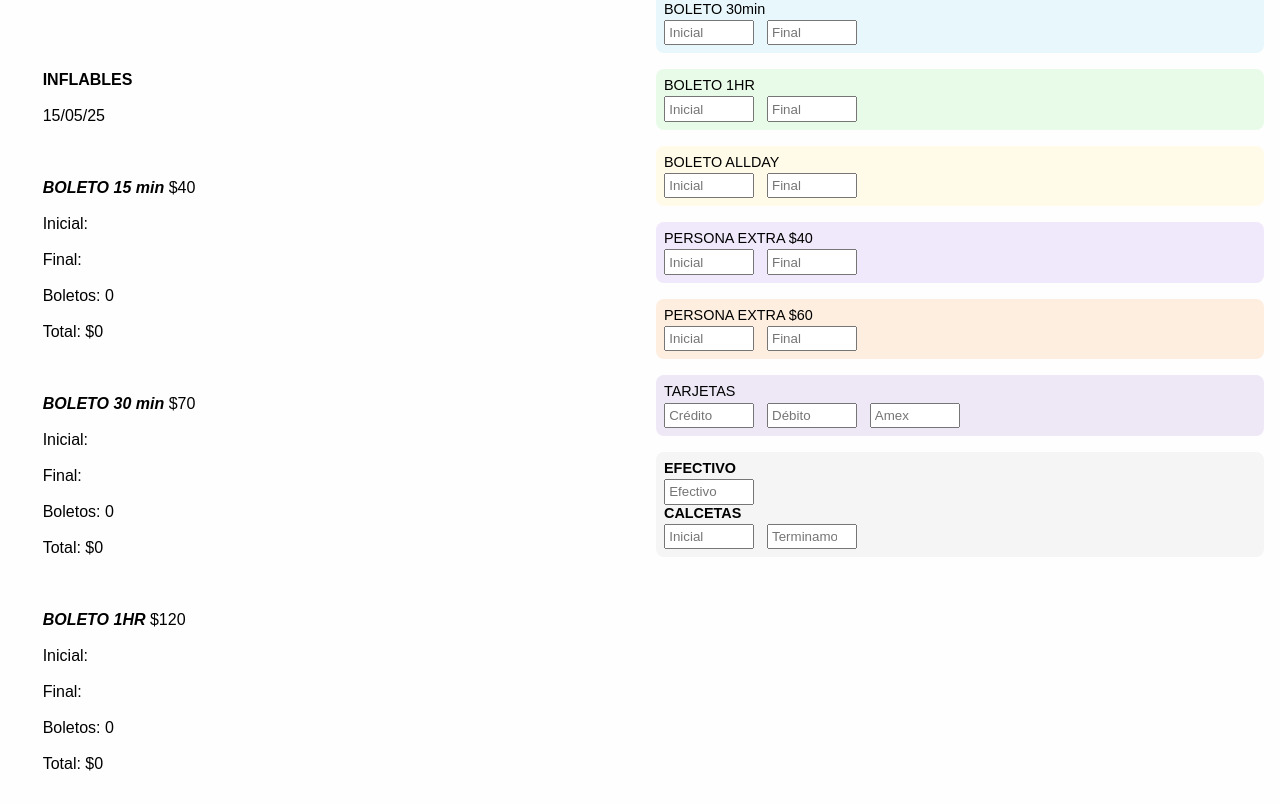
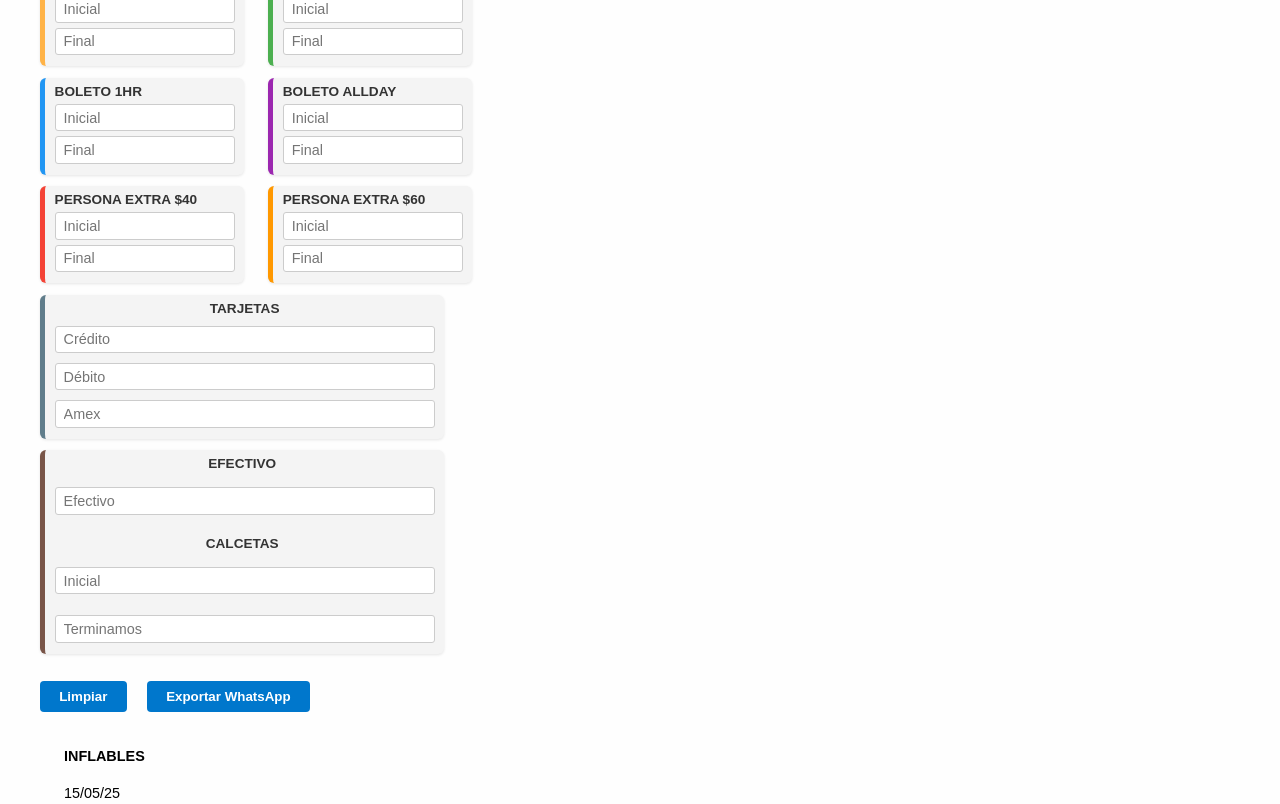
Before and after one commit to JonBuluc/cortePB, a plain HTML site: page index.html in a window 1280 px wide. Shown: the part 100-904 px from the top of the page. Drawn offline with Linux system fonts and the light colour scheme.

Commit message:
feat: agregar estilos para inputs alineados a la derecha del título, colores por tipo de boleto y botones para limpiar y exportar datos a WhatsApp

```diff
--- a/index.html
+++ b/index.html
@@ -10,117 +10,116 @@
 <body>
   <div class="contenido-izquierda">
     <div class="titulo">Corte PB</div>
-    <p>
-      <strong>INFLABLES</strong><br>
-      15/05/25<br><br>
 
-      <em><strong>BOLETO 15 min</strong></em> $40<br>
-      Inicial: <span id="boleto15InicialTexto"></span><br>
-      Final: <span id="boleto15FinalTexto"></span><br>
-      Boletos: <span id="boleto15Boletos">0</span><br>
-      Total: <span id="boleto15Total">$0</span><br><br>
+    <!-- Inputs justo abajo del título -->
+    <div class="formulario-derecha" style="margin-bottom: 1rem;">
+      <div class="seccion-formulario form-boleto15">
+        <label>BOLETO 15min</label>
+        <input id="boleto15Inicial" type="number" placeholder="Inicial" />
+        <input id="boleto15Final" type="number" placeholder="Final" />
+      </div>
+      <div class="seccion-formulario form-boleto30">
+        <label>BOLETO 30min</label>
+        <input id="boleto30Inicial" type="number" placeholder="Inicial" />
+        <input id="boleto30Final" type="number" placeholder="Final" />
+      </div>
+      <div class="seccion-formulario form-boleto1h">
+        <label>BOLETO 1HR</label>
+        <input id="boleto1hInicial" type="number" placeholder="Inicial" />
+        <input id="boleto1hFinal" type="number" placeholder="Final" />
+      </div>
+      <div class="seccion-formulario form-boletoAD">
+        <label>BOLETO ALLDAY</label>
+        <input id="boletoAlldayInicial" type="number" placeholder="Inicial" />
+        <input id="boletoAlldayFinal" type="number" placeholder="Final" />
+      </div>
+      <div class="seccion-formulario form-extra40">
+        <label>PERSONA EXTRA $40</label>
+        <input id="personaExtra40Inicial" type="number" placeholder="Inicial" />
+        <input id="personaExtra40Final" type="number" placeholder="Final" />
+      </div>
+      <div class="seccion-formulario form-extra60">
+        <label>PERSONA EXTRA $60</label>
+        <input id="personaExtra60Inicial" type="number" placeholder="Inicial" />
+        <input id="personaExtra60Final" type="number" placeholder="Final" />
+      </div>
+      <div class="seccion-formulario form-tarjeta">
+        <label>TARJETAS</label>
+        <input id="tarjetaCredito" type="number" placeholder="Crédito" />
+        <input id="tarjetaDebito" type="number" placeholder="Débito" />
+        <input id="tarjetaAmex" type="number" placeholder="Amex" />
+      </div>
+      <div class="seccion-formulario form-global">
+        <label>EFECTIVO</label>
+        <input id="efectivoTotal" type="number" placeholder="Efectivo" />
+        <label>CALCETAS</label>
+        <input id="calcetasInicial" type="number" placeholder="Inicial" />
+        <input id="calcetasTerminamos" type="number" placeholder="Terminamos" />
+      </div>
 
-      <em><strong>BOLETO 30 min</strong></em> $70<br>
-      Inicial: <span id="boleto30InicialTexto"></span><br>
-      Final: <span id="boleto30FinalTexto"></span><br>
-      Boletos: <span id="boleto30Boletos">0</span><br>
-      Total: <span id="boleto30Total">$0</span><br><br>
-
-      <em><strong>BOLETO 1HR</strong></em> $120<br>
-      Inicial: <span id="boleto1hInicialTexto"></span><br>
-      Final: <span id="boleto1hFinalTexto"></span><br>
-      Boletos: <span id="boleto1hBoletos">0</span><br>
-      Total: <span id="boleto1hTotal">$0</span><br><br>
-
-      <em><strong>BOLETO ALLDAY</strong></em> $250<br>
-      Inicial: <span id="boletoAlldayInicialTexto"></span><br>
-      Final: <span id="boletoAlldayFinalTexto"></span><br>
-      Boletos: <span id="boletoAlldayBoletos">0</span><br>
-      Total: <span id="boletoAlldayTotal">$0</span><br><br>
-
-      <em><strong>PERSONA EXTRA</strong></em> $40<br>
-      Inicial: <span id="personaExtra40InicialTexto"></span><br>
-      Final: <span id="personaExtra40FinalTexto"></span><br>
-      Venta: <span id="personaExtra40Boletos">0</span><br>
-      Total: <span id="personaExtra40Total">$0</span><br><br>
-
-      <em><strong>PERSONA EXTRA</strong></em> $60<br>
-      Inicial: <span id="personaExtra60InicialTexto"></span><br>
-      Final: <span id="personaExtra60FinalTexto"></span><br>
-      Venta: <span id="personaExtra60Boletos">0</span><br>
-      Total: <span id="personaExtra60Total">$0</span><br><br>
-
-      <strong>Tarjeta</strong><br>
-      Crédito: <span id="tarjetaCreditoTexto">$0</span><br>
-      Débito: <span id="tarjetaDebitoTexto">$0</span><br>
-      Amex: <span id="tarjetaAmexTexto"></span><br>
-      Total: <span id="totalTarjeta">$0</span><br>
-      Efectivo: <span id="efectivoTexto">$0</span><br>
-      Total venta: <span id="totalVenta">$0</span><br>
-      Total de boletos: <span id="totalBoletos">0</span><br>
-      Global: <span id="globalTotal">$0</span><br><br>
-
-      <strong>CALCETAS</strong><br>
-      Iniciamos: <span id="calcetasInicialTexto"></span><br>
-      Terminamos: <span id="calcetasTerminamosTexto"></span><br>
-      Vendidas: <span id="calcetasVendidas">0</span><br>
-      Total: <span id="calcetasTotal">$0</span><br>
-    </p>
-  </div>
-
-  <div class="formulario-derecha">
-    <!-- Formulario para cada sección -->
-    <div class="seccion-formulario form-boleto15">
-      <label>BOLETO 15min</label>
-      <input id="boleto15Inicial" type="number" placeholder="Inicial">
-      <input id="boleto15Final" type="number" placeholder="Final">
+      <!-- Botones -->
+      <div style="margin-top: 1rem;">
+        <button id="botonLimpiar">Limpiar</button>
+        <button id="botonExportar">Exportar WhatsApp</button>
+      </div>
     </div>
 
-    <div class="seccion-formulario form-boleto30">
-      <label>BOLETO 30min</label>
-      <input id="boleto30Inicial" type="number" placeholder="Inicial">
-      <input id="boleto30Final" type="number" placeholder="Final">
-    </div>
+    <p>
+      <strong>INFLABLES</strong><br />
+      15/05/25<br /><br />
 
-    <div class="seccion-formulario form-boleto1h">
-      <label>BOLETO 1HR</label>
-      <input id="boleto1hInicial" type="number" placeholder="Inicial">
-      <input id="boleto1hFinal" type="number" placeholder="Final">
-    </div>
+      <em><strong>BOLETO 15 min</strong></em> $40<br />
+      Inicial: <span id="boleto15InicialTexto"></span><br />
+      Final: <span id="boleto15FinalTexto"></span><br />
+      Boletos: <span id="boleto15Boletos">0</span><br />
+      Total: <span id="boleto15Total">$0</span><br /><br />
 
-    <div class="seccion-formulario form-boletoAD">
-      <label>BOLETO ALLDAY</label>
-      <input id="boletoAlldayInicial" type="number" placeholder="Inicial">
-      <input id="boletoAlldayFinal" type="number" placeholder="Final">
-    </div>
+      <em><strong>BOLETO 30 min</strong></em> $70<br />
+      Inicial: <span id="boleto30InicialTexto"></span><br />
+      Final: <span id="boleto30FinalTexto"></span><br />
+      Boletos: <span id="boleto30Boletos">0</span><br />
+      Total: <span id="boleto30Total">$0</span><br /><br />
 
-    <div class="seccion-formulario form-extra40">
-      <label>PERSONA EXTRA $40</label>
-      <input id="personaExtra40Inicial" type="number" placeholder="Inicial">
-      <input id="personaExtra40Final" type="number" placeholder="Final">
-    </div>
+      <em><strong>BOLETO 1HR</strong></em> $120<br />
+      Inicial: <span id="boleto1hInicialTexto"></span><br />
+      Final: <span id="boleto1hFinalTexto"></span><br />
+      Boletos: <span id="boleto1hBoletos">0</span><br />
+      Total: <span id="boleto1hTotal">$0</span><br /><br />
 
-    <div class="seccion-formulario form-extra60">
-      <label>PERSONA EXTRA $60</label>
-      <input id="personaExtra60Inicial" type="number" placeholder="Inicial">
-      <input id="personaExtra60Final" type="number" placeholder="Final">
-    </div>
+      <em><strong>BOLETO ALLDAY</strong></em> $250<br />
+      Inicial: <span id="boletoAlldayInicialTexto"></span><br />
+      Final: <span id="boletoAlldayFinalTexto"></span><br />
+      Boletos: <span id="boletoAlldayBoletos">0</span><br />
+      Total: <span id="boletoAlldayTotal">$0</span><br /><br />
 
-    <div class="seccion-formulario form-tarjeta">
-      <label>TARJETAS</label>
-      <input id="tarjetaCredito" type="number" placeholder="Crédito">
-      <input id="tarjetaDebito" type="number" placeholder="Débito">
-      <input id="tarjetaAmex" type="number" placeholder="Amex">
-    </div>
+      <em><strong>PERSONA EXTRA</strong></em> $40<br />
+      Inicial: <span id="personaExtra40InicialTexto"></span><br />
+      Final: <span id="personaExtra40FinalTexto"></span><br />
+      Venta: <span id="personaExtra40Boletos">0</span><br />
+      Total: <span id="personaExtra40Total">$0</span><br /><br />
 
-    <div class="seccion-formulario form-global">
-      <label>EFECTIVO</label>
-      <input id="efectivoTotal" type="number" placeholder="Efectivo">
+      <em><strong>PERSONA EXTRA</strong></em> $60<br />
+      Inicial: <span id="personaExtra60InicialTexto"></span><br />
+      Final: <span id="personaExtra60FinalTexto"></span><br />
+      Venta: <span id="personaExtra60Boletos">0</span><br />
+      Total: <span id="personaExtra60Total">$0</span><br /><br />
 
-      <label>CALCETAS</label>
-      <input id="calcetasInicial" type="number" placeholder="Inicial">
-      <input id="calcetasTerminamos" type="number" placeholder="Terminamos">
-    </div>
+      <strong>Tarjeta</strong><br />
+      Crédito: <span id="tarjetaCreditoTexto">$0</span><br />
+      Débito: <span id="tarjetaDebitoTexto">$0</span><br />
+      Amex: <span id="tarjetaAmexTexto"></span><br />
+      Total: <span id="totalTarjeta">$0</span><br />
+      Efectivo: <span id="efectivoTexto">$0</span><br />
+      Total venta: <span id="totalVenta">$0</span><br />
+      Total de boletos: <span id="totalBoletos">0</span><br />
+      Global: <span id="globalTotal">$0</span><br /><br />
+
+      <strong>CALCETAS</strong><br />
+      Iniciamos: <span id="calcetasInicialTexto"></span><br />
+      Terminamos: <span id="calcetasTerminamosTexto"></span><br />
+      Vendidas: <span id="calcetasVendidas">0</span><br />
+      Total: <span id="calcetasTotal">$0</span><br />
+    </p>
   </div>
 </body>
 </html>
--- a/styles.css
+++ b/styles.css
@@ -1,60 +1,129 @@
 body {
   font-family: Arial, sans-serif;
   background: #fefefe;
-  margin: 0;
-  padding: 1rem;
+  padding: 1rem 2rem;
   display: flex;
-  flex-direction: row;
-  justify-content: space-between;
-  gap: 2rem;
+  justify-content: flex-start;
+}
+
+.contenido-izquierda {
+  width: 600px;
+  margin-right: 2rem;
 }
 
 .titulo {
-  font-size: 1.8rem;
+  font-size: 2rem;
   font-weight: bold;
+  text-align: left;
+  margin-bottom: 0.5rem;
+}
+
+/* Contenedor inputs a la derecha del título */
+.formulario-derecha {
+  display: flex;
+  flex-wrap: wrap;
+  gap: 0.7rem 1.5rem;
   margin-bottom: 1rem;
 }
 
-.contenido-izquierda {
-  flex: 1;
-  white-space: pre-wrap;
+/* Cada grupo de inputs */
+.seccion-formulario {
+  background: #f4f4f4;
+  border-radius: 6px;
+  padding: 0.4rem 0.6rem;
+  display: flex;
+  flex-direction: column;
+  width: 180px;
+  font-size: 0.85rem;
+  box-shadow: 0 1px 3px rgb(0 0 0 / 0.1);
 }
 
-.formulario-derecha {
-  flex: 1;
-  display: flex;
-  flex-direction: column;
-  gap: 1rem;
+.seccion-formulario label {
+  font-weight: 600;
+  margin-bottom: 0.3rem;
+  color: #333;
 }
 
-.seccion-formulario {
-  padding: 0.5rem;
-  border-radius: 8px;
+.seccion-formulario input {
+  margin-bottom: 0.3rem;
+  padding: 0.3rem 0.5rem;
+  font-size: 0.9rem;
+  border: 1px solid #ccc;
+  border-radius: 3px;
+  width: 100%;
+  box-sizing: border-box;
 }
 
-.form-boleto15 { background-color: #fbe8e8; }
-.form-boleto30 { background-color: #e8f7fb; }
-.form-boleto1h { background-color: #e8fbe8; }
-.form-boletoAD { background-color: #fffbe8; }
-.form-extra40  { background-color: #f0e8fb; }
-.form-extra60  { background-color: #fdeee0; }
-.form-calcetas { background-color: #e0f2f1; }
-.form-tarjeta  { background-color: #ede7f6; }
-.form-global   { background-color: #f5f5f5; font-weight: bold; }
-
-label {
-  display: block;
-  margin-bottom: 0.2rem;
-  font-size: 0.9rem;
+/* Botones */
+button {
+  background-color: #0077cc;
+  color: white;
+  border: none;
+  padding: 0.5rem 1.2rem;
+  margin-right: 1rem;
+  border-radius: 4px;
+  font-weight: 600;
+  cursor: pointer;
+  transition: background-color 0.25s ease;
 }
 
-input {
-  width: 80px;
-  padding: 0.2rem;
-  margin-right: 0.5rem;
+button:hover {
+  background-color: #005fa3;
 }
 
-.resultado {
+/* Colores por tipo de boleto */
+.form-boleto15 {
+  border-left: 5px solid #ffb347; /* naranja claro */
+}
+
+.form-boleto30 {
+  border-left: 5px solid #4caf50; /* verde */
+}
+
+.form-boleto1h {
+  border-left: 5px solid #2196f3; /* azul */
+}
+
+.form-boletoAD {
+  border-left: 5px solid #9c27b0; /* morado */
+}
+
+.form-extra40 {
+  border-left: 5px solid #f44336; /* rojo */
+}
+
+.form-extra60 {
+  border-left: 5px solid #ff9800; /* naranja */
+}
+
+.form-tarjeta {
+  border-left: 5px solid #607d8b; /* gris azulado */
+  width: 380px;
+  flex-wrap: wrap;
+  display: flex;
+  gap: 0.3rem;
+  align-items: center;
+}
+
+.form-global {
+  border-left: 5px solid #795548; /* café */
+  width: 380px;
+  display: flex;
+  gap: 1rem;
+  flex-wrap: wrap;
+  align-items: center;
+}
+
+.form-global label {
+  margin-right: 0.3rem;
+  margin-bottom: 0;
+}
+
+/* Texto principal, que sea compacto */
+p {
+  line-height: 1.3;
   font-size: 0.9rem;
-  margin-top: 0.3rem;
+  max-width: 600px;
+  white-space: pre-wrap;
+  margin-top: 1rem;
 }
```
Also changed, not shown: main.js (+49 -0 lines).
